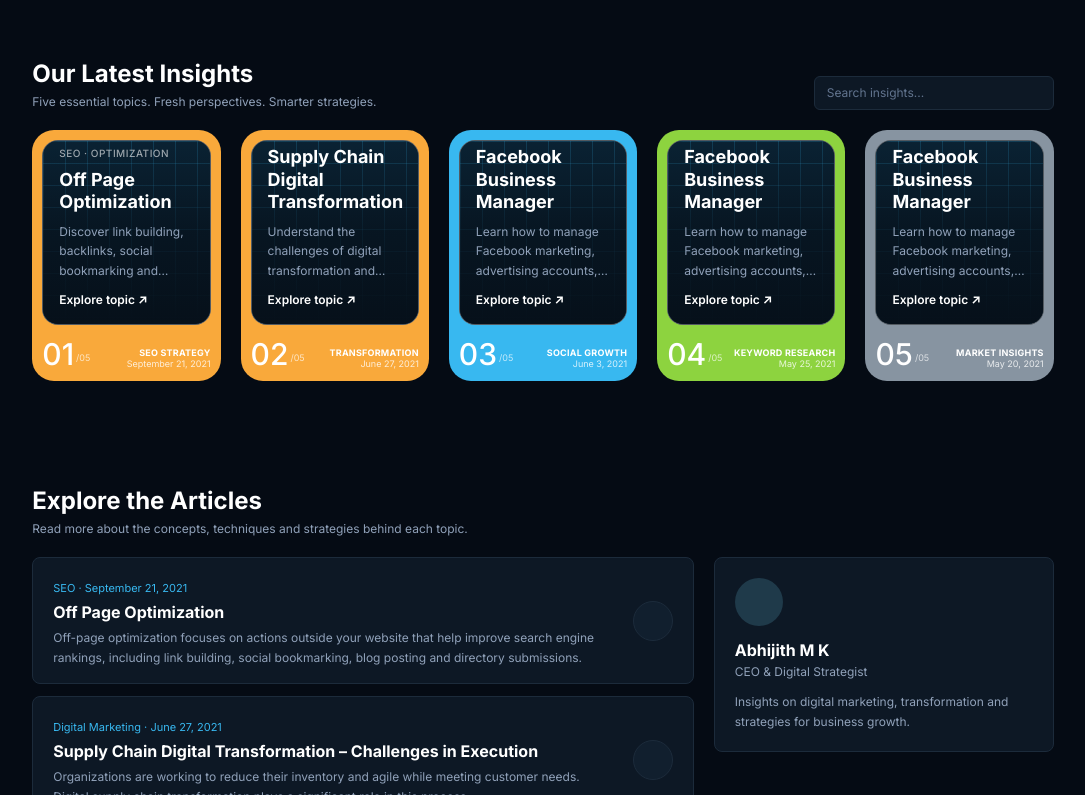
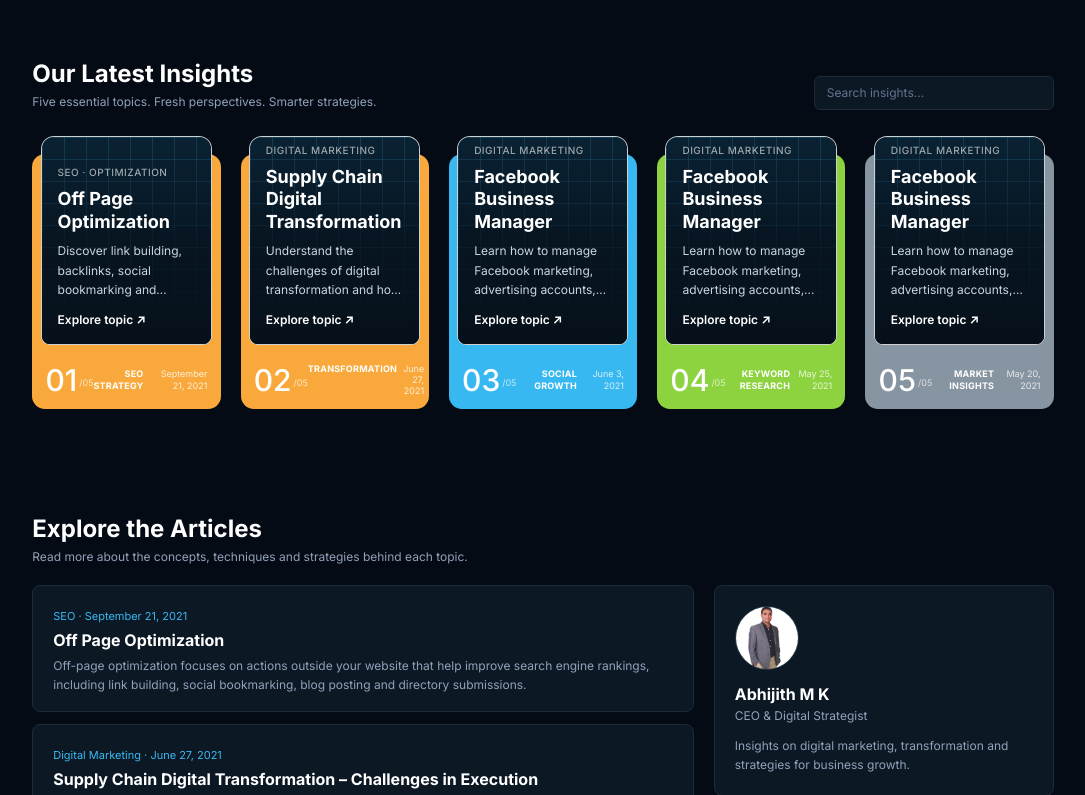
Before and after one commit to gayathri-ambati/iiiqbets-figma-website, a React (Vite) app: page /blog in a window 1280 px wide. Shown: the part 465-1260 px from the top of the page, without its empty margins (97-1182 px from the left). Built offline with nearby package versions, Linux system fonts and the light colour scheme; no server answers.

Commit message:
Fixed the Blogs code

```diff
--- a/src/components/ArticleList.tsx
+++ b/src/components/ArticleList.tsx
@@ -1,3 +1,5 @@
+import AuthorImage from '../assets/abhijith-MK.webp'
+
 interface Article {
   slug: string
   category: string
@@ -39,14 +41,17 @@
                   <h3 className="article-item__title mt-0.5 text-[13px] font-bold text-white xl:text-base">{a.title}</h3>
                   <p className="article-item__excerpt mt-1 line-clamp-2 text-[10px] leading-relaxed text-slate-400 xl:text-xs">{a.excerpt}</p>
                 </div>
-                <span aria-hidden="true" className="article-item__dot hidden h-8 w-8 shrink-0 rounded-full border border-[#1c2b3b] bg-[#111f2e] group-hover:border-[#38b8f0] sm:block xl:h-10 xl:w-10" />
               </a>
             </li>
           ))}
         </ul>
 
         <aside className="author-card h-fit rounded-lg border border-[#1c2b3b] bg-[#0d1825] p-4 text-left lg:sticky lg:top-6 xl:p-5">
-          <div className="author-avatar h-10 w-10 rounded-full bg-[#1f3a4a] xl:h-12 xl:w-12" aria-hidden="true" />
+          <img
+            src={AuthorImage}
+            alt={author.name}
+            className="author-avatar h-14 w-14 rounded-full border border-[#1f3a4a] object-cover xl:h-16 xl:w-16"
+          />
           <h3 className="author-name mt-3 text-[13px] font-bold text-white xl:text-base">{author.name}</h3>
           <p className="author-role mt-0.5 text-[10px] text-slate-400 xl:text-xs">{author.role}</p>
           <p className="author-bio mt-3 text-[10px] leading-relaxed text-slate-400 xl:text-xs">{author.bio}</p>
--- a/src/components/InsightCards.tsx
+++ b/src/components/InsightCards.tsx
@@ -10,6 +10,13 @@
   accent: string
   image?: string
 }
+
+/*
+ * Optional: put the hologram/dashboard picture from Figma in src/assets and
+ * import it, then set `image` on the cards (or on all via CARD_IMAGE below).
+ * import cardImage from '../assets/insight-card.webp'
+ */
+const CARD_IMAGE: string | undefined = undefined
 
 const cards: Card[] = [
   { id: 1, tag: 'SEO · Optimization', title: 'Off Page Optimization', description: 'Discover link building, backlinks, social bookmarking and essential strategies to improve search rankings.', label: 'SEO Strategy', date: 'September 21, 2021', accent: 'bg-[#f9a93b]' },
@@ -45,15 +52,21 @@
       </div>
 
       {filtered.length ? (
-        <div className="insight-cards-track -mx-5 flex snap-x snap-mandatory gap-4 overflow-x-auto px-5 pb-2 sm:-mx-8 sm:px-8 md:mx-0 md:grid md:grid-cols-3 md:overflow-visible md:px-0 xl:grid-cols-5 xl:gap-5 [scrollbar-width:none] [&::-webkit-scrollbar]:hidden">
-          {filtered.map((c) => (
+        // pt-6 leaves room for the inner card that pokes 18px above the coloured card
+        <div className="insight-cards-track -mx-5 flex snap-x snap-mandatory gap-4 overflow-x-auto px-5 pb-2 pt-6 sm:-mx-8 sm:px-8 md:mx-0 md:grid md:grid-cols-3 md:overflow-visible md:px-0 xl:grid-cols-5 xl:gap-5 [scrollbar-width:none] [&::-webkit-scrollbar]:hidden">
+          {filtered.map((c) => {
+            const img = c.image ?? CARD_IMAGE
+            return (
+              /* OUTER card – Figma 266 × 360, radius 13 */
               <article
                 key={c.id}
-              className={`insight-card relative flex aspect-[3/4] min-w-[78%] snap-center flex-col rounded-[22px] p-[10px] pb-0 sm:min-w-[46%] md:min-w-0 ${c.accent}`}
+                className={`insight-card relative aspect-[266/360] min-w-[78%] snap-center rounded-[13px] sm:min-w-[46%] md:min-w-0 ${c.accent}`}
               >
-              <div className="insight-card__panel relative flex-1 overflow-hidden rounded-2xl border border-white/30 bg-[#08121d]">
-                {c.image ? (
-                  <img src={c.image} alt="" className="insight-card__image absolute inset-0 h-full w-full object-cover opacity-70" />
+                {/* INNER card – Figma 242 × 295 (≈91% × 82%), starts 18px ABOVE the outer card,
+                    11.66px from its left. Radius 13 / 13 / 9 / 9, 1px border */}
+                <div className="insight-card__panel absolute left-[4.4%] top-[-18px] h-[81.9%] w-[91%] overflow-hidden rounded-b-[9px] rounded-t-[13px] border border-white/80 bg-[#08121d]">
+                  {img ? (
+                    <img src={img} alt="" className="insight-card__image absolute inset-0 h-full w-full object-cover opacity-70" />
                   ) : (
                     <div
                       aria-hidden="true"
@@ -65,25 +78,27 @@
                   <div className="insight-card__body absolute inset-x-0 bottom-0 flex flex-col items-start gap-2 p-4">
                     <span className="insight-card__tag text-[9px] font-medium uppercase tracking-wider text-white/60 xl:text-[10px]">{c.tag}</span>
                     <h3 className="insight-card__title text-[15px] font-bold leading-tight text-white xl:text-lg">{c.title}</h3>
-                  <p className="insight-card__desc line-clamp-3 text-[10px] leading-relaxed text-slate-400 xl:text-xs">{c.description}</p>
+                    <p className="insight-card__desc line-clamp-3 text-[10px] leading-relaxed text-slate-300 xl:text-xs">{c.description}</p>
                     <a href="#articles" className="insight-card__link mt-1 text-[10px] font-semibold text-white hover:text-[#38b8f0] xl:text-xs">
                       Explore topic ↗
                     </a>
                   </div>
                 </div>
 
-              <footer className="insight-card__footer flex h-[52px] items-end justify-between pb-3 text-white xl:h-14">
+                {/* Footer strip: the remaining ~83px of the outer card */}
+                <footer className="insight-card__footer absolute inset-x-0 bottom-0 flex h-[23%] items-center justify-between px-[7%] text-white">
                   <span className="insight-card__number text-[26px] font-medium leading-none xl:text-3xl">
                     {String(c.id).padStart(2, '0')}
                     <sup className="ml-0.5 text-[9px] font-normal opacity-70">/05</sup>
                   </span>
-                <span className="insight-card__meta text-right text-[8px] leading-tight xl:text-[9px]">
-                  <strong className="block font-bold uppercase tracking-wide">{c.label}</strong>
+                  <span className="insight-card__meta flex items-baseline gap-1.5 text-right text-[8px] leading-tight xl:text-[9px]">
+                    <strong className="font-bold uppercase tracking-wide">{c.label}</strong>
                     <span className="opacity-80">{c.date}</span>
                   </span>
                 </footer>
               </article>
-          ))}
+            )
+          })}
         </div>
       ) : (
         <p className="insight-empty rounded-lg border border-[#1c2b3b] p-6 text-center text-sm text-slate-400">
```
Lines whose indentation alone changed are shown as unchanged.
